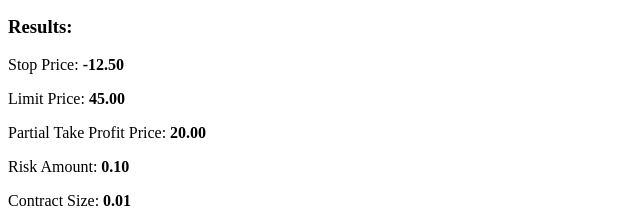
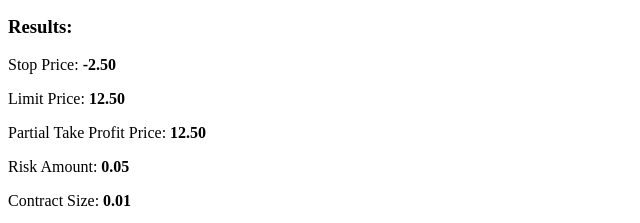
Before and after one commit to loccers99/Nas_calc, a plain HTML site: page index.html in a window 1280 px wide. Both pictures are taken after typing "5", "5", "5", "5" into the empty fields and a click on the button "Calculate". Shown: the part 284-507 px from the top of the page, 0-640 px from the left. Drawn offline with Linux system fonts and the light colour scheme.

Commit message:
Update index.html

```diff
--- a/index.html
+++ b/index.html
@@ -33,10 +33,10 @@
             const leverage = parseFloat(document.getElementById('leverage').value);
             const tradeDirection = document.getElementById('tradeDirection').value;
 
-            const stopMultiplier = 3.5;
-            const limitMultiplier = 8;
-            const partialTPMultiplier = 3;
-            const riskPercent = 0.02;
+            const stopMultiplier = 1.5;
+            const limitMultiplier = 1.5;
+            const partialTPMultiplier = 1.5;
+            const riskPercent = 0.01;
 
             const stopDistance = atr * stopMultiplier;
             const limitDistance = atr * limitMultiplier;
```
